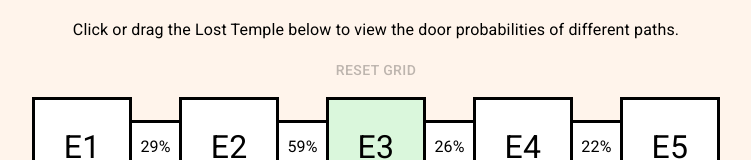
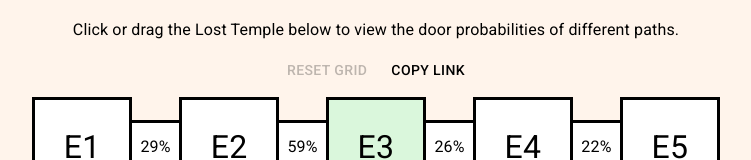
Before and after one commit to alexjlockwood/lost-temple-analyzer, a React (Create React App) app: page / in a window 1280 px wide. Shown: the top 160 px of the page, without its empty margins (264-1015 px from the left). Built offline with nearby package versions, Linux system fonts and the light colour scheme; what hashids would draw is missing.

Commit message:
query string

```diff
--- a/src/App.tsx
+++ b/src/App.tsx
@@ -252,9 +252,9 @@ function App() {
           <Button disabled={resetDisabled} onClick={onResetClick} color="inherit">
             Reset grid
           </Button>
-          {/* <Button onClick={onGetLinkClick} color="inherit">
+          <Button onClick={onGetLinkClick} color="inherit">
             Copy link
-          </Button> */}
+          </Button>
         </ButtonContainer>
         <LostTempleContainer ref={lostTempleRef}>{lostTemple}</LostTempleContainer>
       </ColumnContainer>
--- a/src/queryString.ts
+++ b/src/queryString.ts
@@ -61,7 +61,7 @@ export function decodeQueryString(queryString: string): InitialState {
     return '0'.repeat(32 - binary.length) + binary;
   });
   const decodedOpen = decodedBinaryNums[0].concat(decodedBinaryNums[1]);
-  const decodedClosed = decodedBinaryNums[3].concat(decodedBinaryNums[4]);
+  const decodedClosed = decodedBinaryNums[2].concat(decodedBinaryNums[3]);
 
   const openRooms = new Set<string>(initialOpenRooms);
   const closedRooms = new Set<string>();
```
